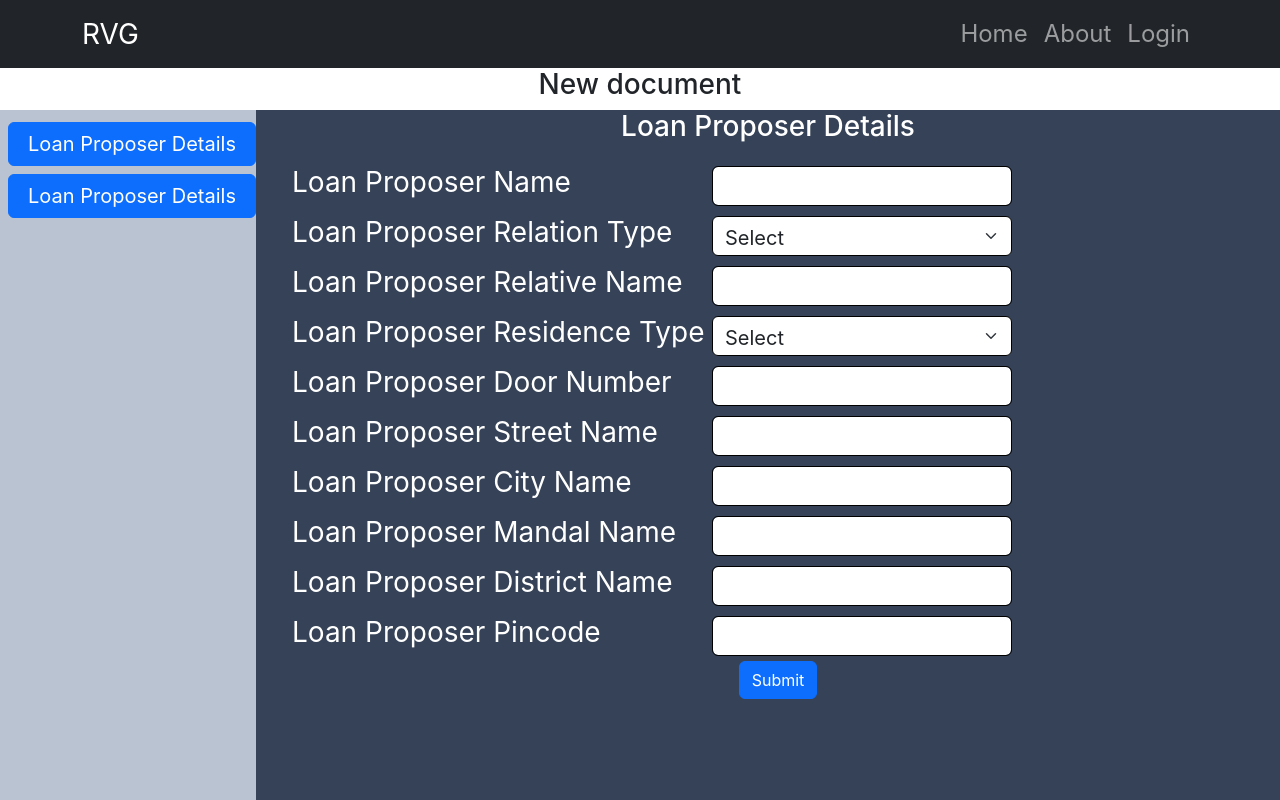
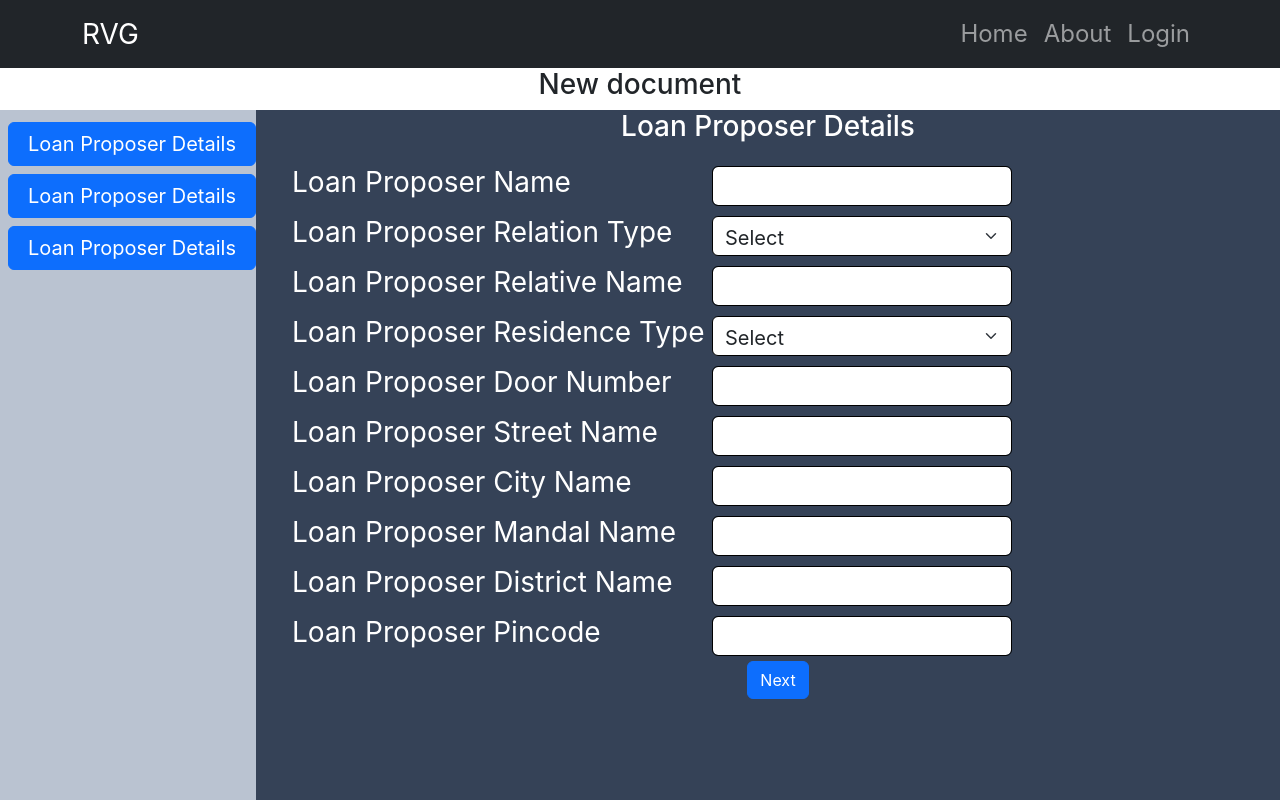
Before and after one commit to plrtechnologies/legalops-web, a React (Create React App) app: page /CreateDocument in a window 1280 px wide. Shown: the top 800 px of the page. Built offline with nearby package versions, Linux system fonts and the light colour scheme.

Commit message:
just changed name as next button

```diff
--- a/src/pagecomponents/CreateDocument.js
+++ b/src/pagecomponents/CreateDocument.js
@@ -16,11 +16,13 @@ const createDocument = () =>{
 
                 <Button className="w-100 m-1 fs-5"> Loan Proposer Details</Button>
 
+                <Button className="w-100 m-1 fs-5"> Loan Proposer Details</Button>
+
                 </div>
 
                 <div className="px-3 text-white" style={{backgroundColor:"#354257",width:"80vw" }}>
 
-                    <LoanPoposerDetails/>  {/*  page component used in this create document component  */}
+                    <LoanPoposerDetails/>   page component used in this create document component
                 </div>
 
             </div>
--- a/src/pagecomponents/LoanProposerDetails.js
+++ b/src/pagecomponents/LoanProposerDetails.js
@@ -1,6 +1,8 @@
 import React, {useState} from 'react';
 import Button from 'react-bootstrap/esm/Button';
 import Form from 'react-bootstrap/Form';
+
+
 
 const LoanProposerDetails=()=>{
     const [formData, setFormData] = useState({
@@ -37,6 +39,8 @@ const LoanProposerDetails=()=>{
 
                  <Form.Group controlId="LoanProposeName">
                  <div className='d-flex flex-row align-items-center' >
+
+
                        <div style={{ width:"420px"}}>
                           <Form.Label className="fs-3" >Loan Proposer Name </Form.Label>
                         </div>
@@ -50,8 +54,11 @@ const LoanProposerDetails=()=>{
                            required
                           />
                        </div>
+
                  </div>
                  </Form.Group>
+
+
 
                  <Form.Group controlId="LoanProposeRelationType">
                     <div className='d-flex flex-row align-items-center' >
@@ -223,7 +230,7 @@ const LoanProposerDetails=()=>{
 
 
             <div  className='d-flex justify-content-center' >
-                <Button type="submit">Submit</Button>
+                 <Button type="submit">Next</Button>{/* made changes here */}
             </div>
             </Form>
         </div>
```
